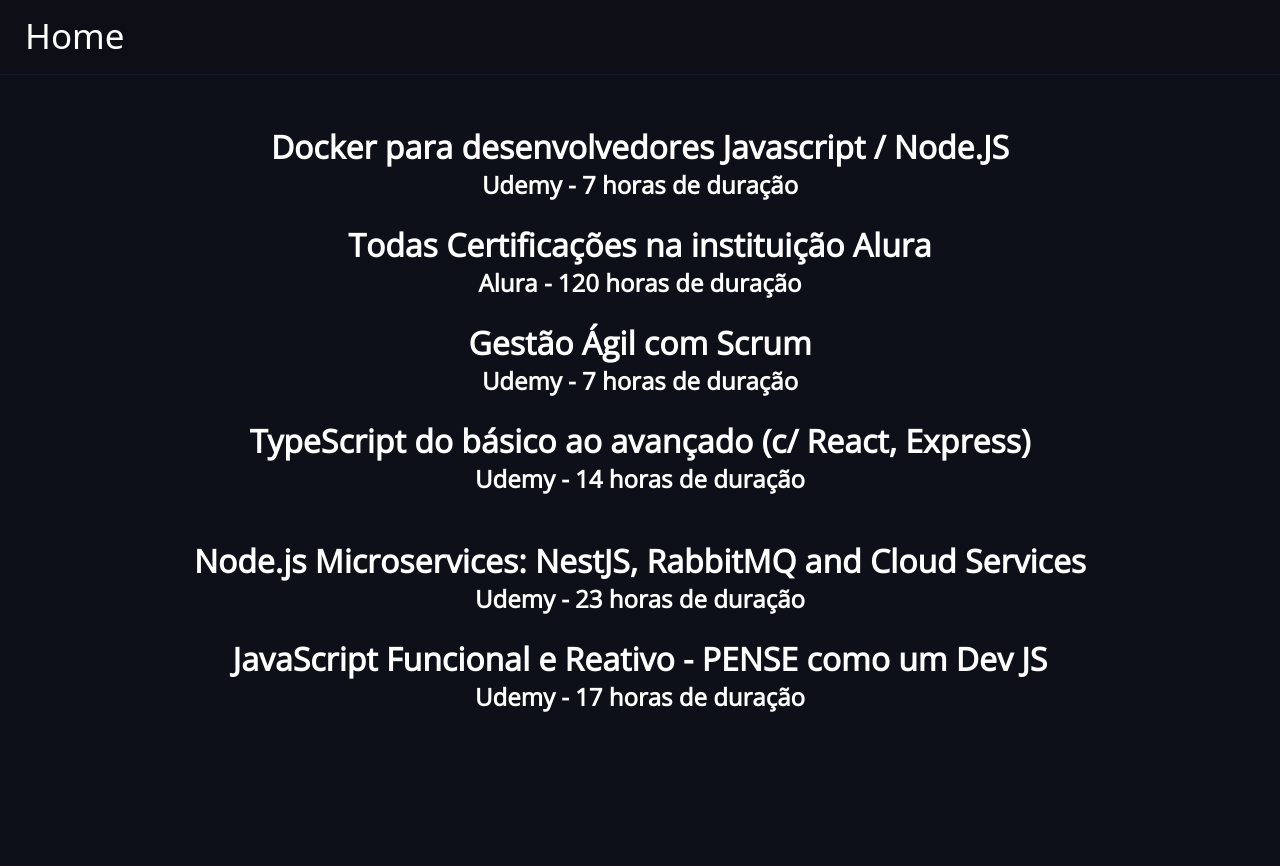
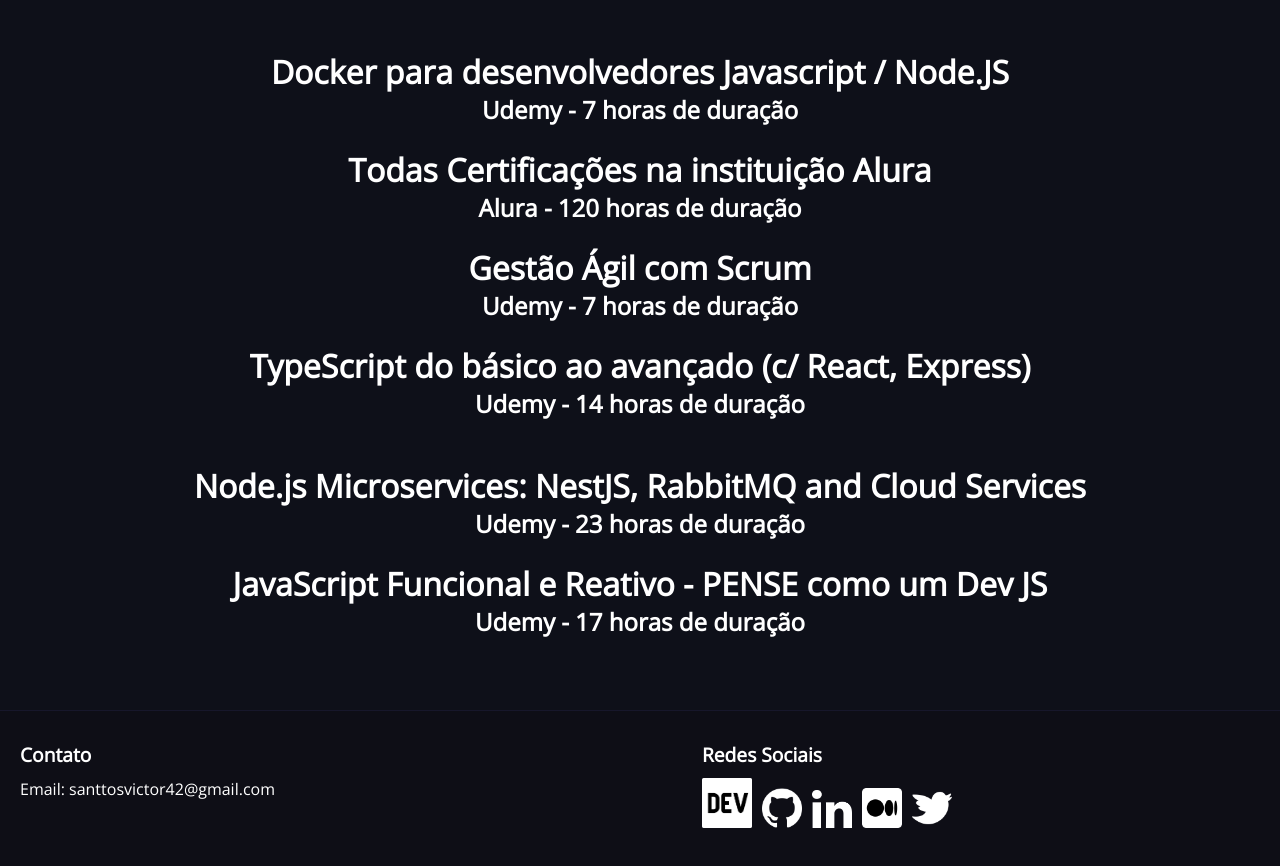
Before and after one commit to vitinhos67/mywebsite-spa, a Vue app: page /certificacoes in a window 1280 px wide. Shown: the top 866 px of the page. Before the commit the page ends 800 px from the top, so only its background shows below. Built offline with nearby package versions, Linux system fonts and the light colour scheme.

Commit message:
chore: added footer

```diff
--- a/src/App.vue
+++ b/src/App.vue
@@ -1,13 +1,13 @@
 <template>
-  <nav-bar />
   <router-view />
+  <Footer />
 </template>
 
 <script>
-import NavBar from "./components/NavBar.vue";
+import Footer from "./components/FooterVue.vue";
 export default {
   components: {
-    NavBar,
+    Footer,
   },
 };
 </script>
--- a/src/components/FooterVue.vue
+++ b/src/components/FooterVue.vue
@@ -1,43 +1,25 @@
 <template>
-  <footer class="footer">
-    <div class="container-footer social">
-      <div class="social-images-href">
-        <a href="https://github.com/vitinhos67" name="github" target="_blank"
-          ><img
-            class="social-icons-link"
-            src="../assets/images/github.png"
-            alt="GitHub"
-        /></a>
-        <a href="https://twitter.com/victorsanttos67" target="_blank"
-          ><img
-            class="social-icons-link"
-            src="../assets/images/twitter.png"
-            alt="Twitter"
-        /></a>
-        <a href="https://www.linkedin.com/in/victorsanttos/" target="_blank"
-          ><img
-            class="social-icons-link"
-            src="../assets/images/linkedin.png"
-            alt="Linkedin"
-        /></a>
-        <a href="https://medium.com/@santtosvictor42" target="_blank"
-          ><img
-            class="social-icons-link"
-            src="../assets/images/medium.png"
-            alt="Medium"
-        /></a>
-        <a href="https://dev.to/vitinhos67" target="_blank"
-          ><img
-            class="social-icons-link"
-            src="../assets/images/dev-to.png"
-            alt="Dev-to"
-        /></a>
+  <footer>
+    <div class="container">
+      <div class="contact">
+        <h3>Contato</h3>
+
+        <p>Email: santtosvictor42@gmail.com</p>
       </div>
-    </div>
+      <div class="social">
+        <h3>Redes Sociais</h3>
 
-    <div class="container-footer contato">
-      <p>Contato</p>
-      <span> santtosvictor42@email.com</span>
+        <img
+          style="padding: 0px"
+          class="social-icons"
+          src="../assets/images/dev-to.png"
+          alt=""
+        />
+        <img class="social-icons" src="../assets/images/github.png" alt="" />
+        <img class="social-icons" src="../assets/images/linkedin.png" alt="" />
+        <img class="social-icons" src="../assets/images/medium.png" alt="" />
+        <img class="social-icons" src="../assets/images/twitter.png" alt="" />
+      </div>
     </div>
   </footer>
 </template>
@@ -45,83 +27,51 @@
 <script></script>
 
 <style>
-.footer {
-  width: 100%;
-  font-family: "Open Sans", sans-serif;
+footer {
   background-color: #0e0e16;
   border-top: #17172b 1px solid;
-
-  display: flex;
+  color: #fff;
+  padding: 30px 0;
 }
 
-.social-images-href {
-  width: 70%;
+.container {
+  display: flex;
+  justify-content: space-between;
+  flex-wrap: wrap;
+  padding: 0 20px;
 }
 
+.contact,
 .social {
-  display: flex;
-  flex-direction: row;
-  justify-content: center;
-  align-items: center;
+  width: 100%;
+  margin-bottom: 30px;
 }
 
-.container-footer {
-  width: 30%;
-  height: 100px;
+.contact h3,
+.social h3 {
+  font-size: 1.2rem;
+  margin-bottom: 10px;
 }
 
-.contato {
-  padding-top: 25px;
+.social ul {
+  list-style: none;
+  display: flex;
+  justify-content: space-between;
+  align-items: center;
+  margin: 0;
+  padding: 0;
 }
 
-.social h5 {
-  position: absolute;
-  top: 695px;
+.social-icons {
+  width: 50px;
+  padding-left: 10px;
+  filter: invert(100%);
 }
 
-.social-icons-link {
-  width: 45px;
-  padding-top: 10px;
-  padding-left: 15px;
-  filter: invert(1);
-}
-
-@media screen and (min-width: 800px) and (max-width: 1200px) {
-  .contato p {
-    font-size: 25px;
-  }
-  .contato span {
-    font-size: 20px;
-  }
-}
-
-@media screen and (min-width: 700px) and (max-width: 799px) {
-  .social-icons-link {
-    width: 40px;
-  }
-}
-@media screen and (min-width: 600px) and (max-width: 699px) {
-  .social-icons-link {
-    width: 40px;
-  }
-}
-
-@media screen and (min-width: 500px) and (max-width: 599px) {
-  .social-icons-link {
-    width: 35px;
-  }
-}
-
-@media screen and (min-width: 400px) and (max-width: 499px) {
-  .social-icons-link {
-    width: 32px;
-  }
-}
-
-@media screen and (min-width: 300px) and (max-width: 399px) {
-  .social-icons-link {
-    width: 30px;
-    display: inline-flex;
+@media screen and (min-width: 768px) {
+  .contact,
+  .social {
+    width: 45%;
   }
 }
 </style>
--- a/src/components/NavBar.vue
+++ b/src/components/NavBar.vue
@@ -35,7 +35,7 @@
   list-style: none;
   font-size: 25px;
   position: absolute;
-  top: 12px;
+  top: 10px;
   left: 25px;
 }
 
--- a/src/views/HomeVue.vue
+++ b/src/views/HomeVue.vue
@@ -87,7 +87,7 @@
         </div>
         <h1 style="padding: 25px 0 25px 0">Projetos</h1>
         <h2>
-          Algums de meus projetos em destaque, se por interesse voce pode ver
+          Algums de meus projetos em destaque, se por interesse você pode ver
           todos outros em meu github
         </h2>
         <div class="card-container">
@@ -119,7 +119,7 @@
             <p>
               A ideia da API e reunir diversos anuncios de automoveis em um
               unico lugar de forma que o cliente possa analisar as melhores
-              ofertas. API sendo construida em Nest.js (Em desinvolvimento)
+              ofertas. API sendo construida em Nest.js (Em desenvolvimento)
             </p>
             <a
               href="https://github.com/vitinhos67/search-car-prices"
@@ -175,8 +175,10 @@
 .container {
   width: 1000px;
   padding-top: 20px;
+  padding-left: 20px;
   height: 1000px;
   margin: 0 auto;
+  margin-bottom: 700px;
 }
 
 .description {
@@ -268,6 +270,7 @@
   .container {
     width: 100%;
     float: none;
+    background-color: #0e1019;
     height: 1100px;
   }
 
@@ -281,6 +284,8 @@
   .container {
     width: 500px;
     height: 1350px;
+
+    margin-bottom: 1300px;
   }
 }
 
@@ -288,6 +293,8 @@
   .container {
     width: 500px;
     height: 1450px;
+
+    margin-bottom: 1150px;
   }
 }
 
@@ -295,8 +302,10 @@
   .container {
     padding: 10px 0px 0px 12px;
     width: 350px;
+
     height: 1900px;
     font-size: 18px;
+    margin-bottom: 340vh;
   }
 }
 
@@ -304,8 +313,9 @@
   .container {
     padding: 10px;
     font-size: 10px;
+
     width: 400px;
-    height: 1100px;
+    height: 1200px;
   }
 
   .ref-terminal {
@@ -320,8 +330,7 @@
   .container {
     padding: 5px;
     width: 360px;
-
-    height: 1400px;
+    height: 300vh;
   }
   .container span {
     font-size: 18px;
@@ -337,6 +346,7 @@
     padding: 0px;
     width: 250px;
     font-size: 15px;
+    margin-bottom: 340vh;
   }
 
   .ref-terminal {
```
